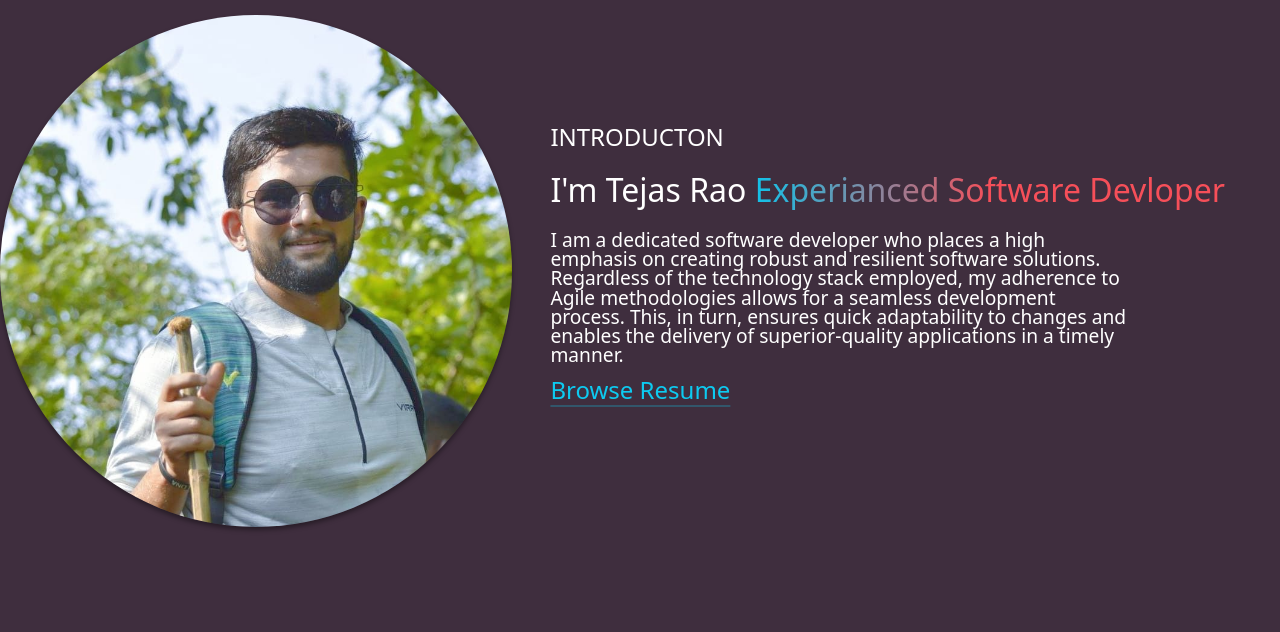
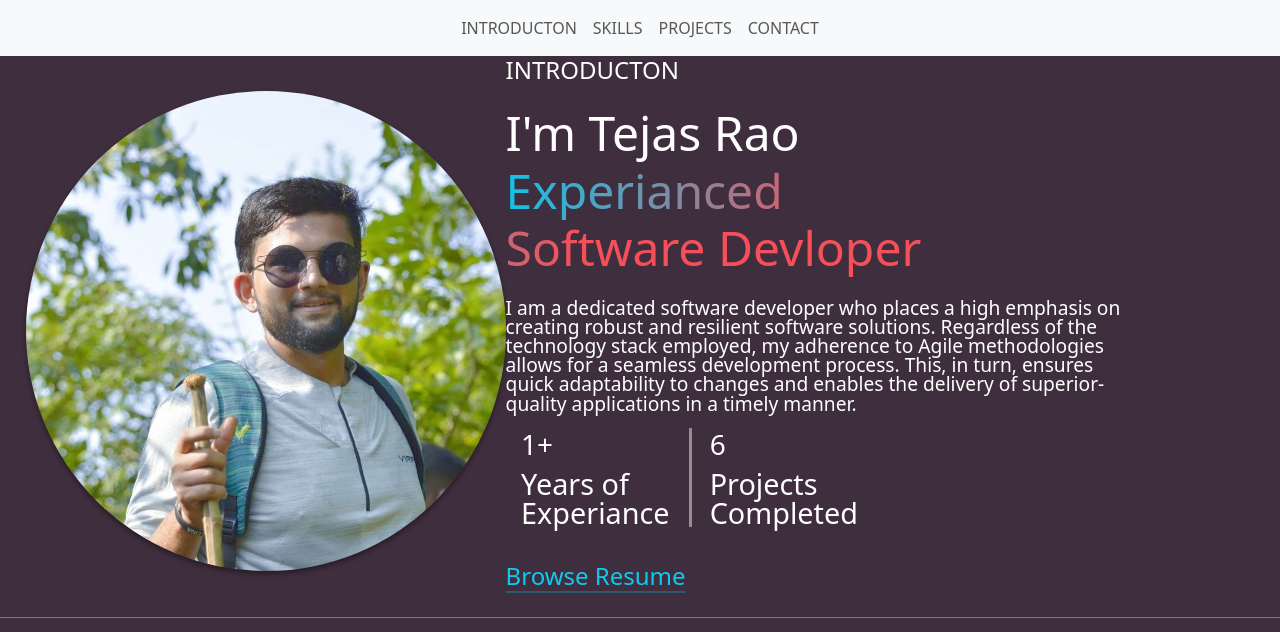
Before and after one commit to Tejas5449/Portfolio, an Angular app: page / in a window 1280 px wide. Shown: the top 632 px of the page. Built offline with nearby package versions, Linux system fonts and the light colour scheme.

Commit message:
ng build --configuration production --output-path docs --base-href https://Tejas5449.github.io/Portfolio/

```diff
--- a/src/app/app.component.html
+++ b/src/app/app.component.html
@@ -1 +1,2 @@
+<app-navbar></app-navbar>
 <app-introduction></app-introduction>
--- a/src/app/app.module.ts
+++ b/src/app/app.module.ts
@@ -5,11 +5,13 @@ import { AppRoutingModule } from './app-routing.module';
 import { AppComponent } from './app.component';
 import { IntroductionComponent } from './introduction/introduction.component';
 import { HashLocationStrategy, LocationStrategy } from '@angular/common';
+import { NavbarComponent } from './navbar/navbar.component';
 
 @NgModule({
   declarations: [
     AppComponent,
-    IntroductionComponent
+    IntroductionComponent,
+    NavbarComponent
   ],
   imports: [
     BrowserModule,
--- a/src/app/introduction/introduction.component.html
+++ b/src/app/introduction/introduction.component.html
@@ -1,5 +1,5 @@
-<div class="introduction">
-    <div>
+<div id="introduction" class="introduction">
+    <div class="image">
         <img src="./assets/Tejas.jpg" alt="Avatar">
     </div>
     <div class="text">
@@ -12,6 +12,17 @@
             seamless development process. This, in turn, ensures quick adaptability to changes and enables the
             delivery of superior-quality applications in a timely manner.
         </p>
+        <div class="container">
+            <div class="box experience-box">
+                <h3>1+</h3>
+                <p>Years of Experiance</p>
+            </div>
+            <div class="box projects-box">
+                <h3>6</h3>
+                <p>Projects Completed</p>
+            </div>
+        </div>
+
         <a href="#"
             class="link-effect link-info link-offset-2 link-underline-opacity-25 link-underline-opacity-100-hover">Browse
             Resume</a>
--- a/src/app/introduction/introduction.component.scss
+++ b/src/app/introduction/introduction.component.scss
@@ -1,22 +1,35 @@
 .introduction {
     display: flex;
+    // margin: auto;
+    // margin-left: auto;
+    // margin-right: auto;
+
     align-items: center;
     background-color: #3F2E3E;
     color: white;
+    border-bottom: 1px solid #7A7A7A;
+    padding-bottom: 2%;
 
-    img {
-        margin-top: 3%;
-        height: 32rem;
-        width: 32rem;
-        border-radius: 50%;
-        box-shadow: 0 3px 5px rgba(0, 0, 0, 0.4);
+    .image {
+        height: 30%;
+        width: 55%;
+        margin-left: 2%;
+
+        img {
+            margin-top: 3%;
+            height: 30em;
+            width: 30em;
+            border-radius: 50%;
+            box-shadow: 0 3px 5px rgba(0, 0, 0, 0.4);
+
+        }
     }
+
 
     .text {
         width: 100%;
         text-align: left;
-        padding-left: 3%;
-        font-size: 40px;
+        font-size: 3rem;
         font-weight: 600;
         line-height: 1;
 
@@ -41,14 +54,39 @@
         }
 
         h2 {
+            font-size: 3rem;
             margin-top: 1.2rem;
             margin-bottom: 1.3rem;
+            max-width: 60%;
+
         }
+
+        .container {
+            display: flex;
+            justify-content: space-between;
+            max-width: 50%;
+            margin-left: 0%;
+            padding: 2%;
+            p{
+                font-size: 1.8rem;
+                font-weight: 200;
+            }
+            .experience-box {
+                //background-color: #eaf2f8;
+                border-right: 3px solid rgb(148, 142, 142);
+            }
+
+            .projects-box {
+                //background-color: white;
+                padding-left: 5%;
+            }
+        }
+
 
         .link-effect {
             font-size: 1.5rem;
             font-weight: 300;
             color: white;
-             }
+        }
     }
 }
--- /dev/null
+++ b/src/app/navbar/navbar.component.html
@@ -0,0 +1,27 @@
+<nav class="navbar navbar-expand-lg navbar-light bg-light" >
+    <!-- Brand -->
+    <!-- <a class="navbar-brand mx-auto" href="#">BrandName</a> -->
+
+    <!-- Toggler/collapsible Button -->
+    <button class="navbar-toggler" type="button" data-toggle="collapse" data-target="#navbarNav" aria-controls="navbarNav" aria-expanded="false" aria-label="Toggle navigation">
+        <span class="navbar-toggler-icon"></span>
+    </button>
+
+    <!-- Navbar links -->
+    <div class="collapse navbar-collapse justify-content-center" id="navbarNav" >
+        <ul class="navbar-nav">
+            <li class="nav-item">
+                <a class="nav-link" href="#introduction">INTRODUCTON</a>
+            </li>
+            <li class="nav-item">
+                <a class="nav-link" href="#">SKILLS</a>
+            </li>
+            <li class="nav-item">
+                <a class="nav-link" href="#">PROJECTS</a>
+            </li>
+            <li class="nav-item">
+                <a class="nav-link" href="#">CONTACT</a>
+            </li>
+        </ul>
+    </div>
+</nav>
```
Also changed, not shown: src/app/navbar/navbar.component.ts (added, +10 -0 lines), src/app/navbar/navbar.component.scss (added), 4 other files (tests, documents, lock files or other folders).
